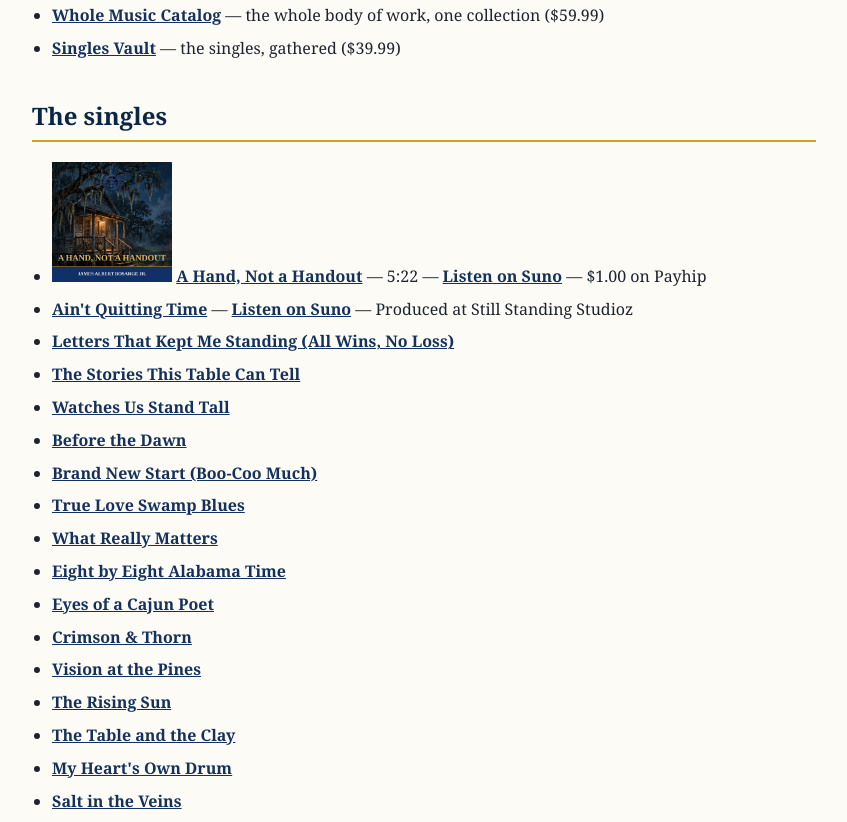
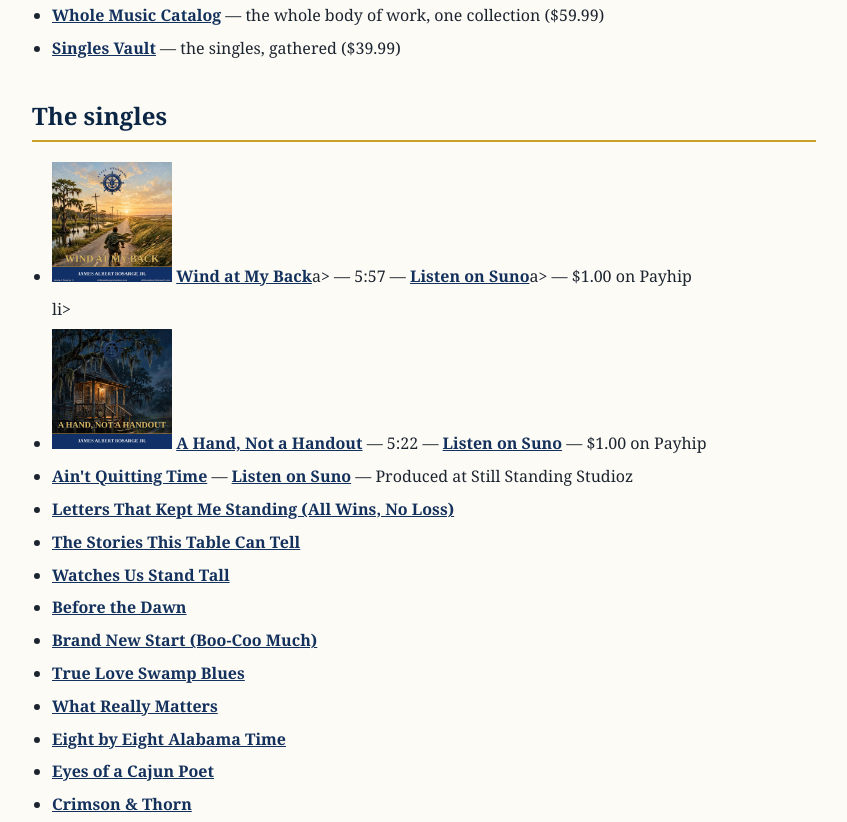
Before and after one commit to Stillstanding-inc/stillstandingstudioz, a plain HTML site: page index.html in a window 1280 px wide. Shown: the part 1113-1935 px from the top of the page, without its empty margins (216-1063 px from the left). Drawn offline with Linux system fonts and the light colour scheme.

Commit message:
Add Wind at My Back as first single

```diff
--- a/index.html
+++ b/index.html
@@ -72,6 +72,7 @@
 
   <h2>The singles</h2>
   <ul>
+    <li><img src="covers/wind-at-my-back-cover.jpg" alt="Wind at My Back cover" width="120"> <a href="https://payhip.com/b/INgfx">Wind at My Back</a>a> — 5:57 — <a href="https://suno.com/s/fqz4k1n6xIHk6QmQ">Listen on Suno</a>a> — $1.00 on Payhip</li>li>
     <li><img src="covers/a-hand-not-a-handout-cover.jpg" alt="A Hand, Not a Handout cover" width="120"> <a href="https://payhip.com/b/xPr6j">A Hand, Not a Handout</a> — 5:22 — <a href="https://suno.com/s/iM2kTUAoAuDVcmN1">Listen on Suno</a> — $1.00 on Payhip</li>
     <li><a href="https://payhip.com/b/l4XiM">Ain't Quitting Time</a> — <a href="https://suno.com/s/Zsb4sughSzGC9cqD">Listen on Suno</a> — Produced at Still Standing Studioz</li>
     <li><a href="https://payhip.com/b/jv2yE">Letters That Kept Me Standing (All Wins, No Loss)</a></li>
```
